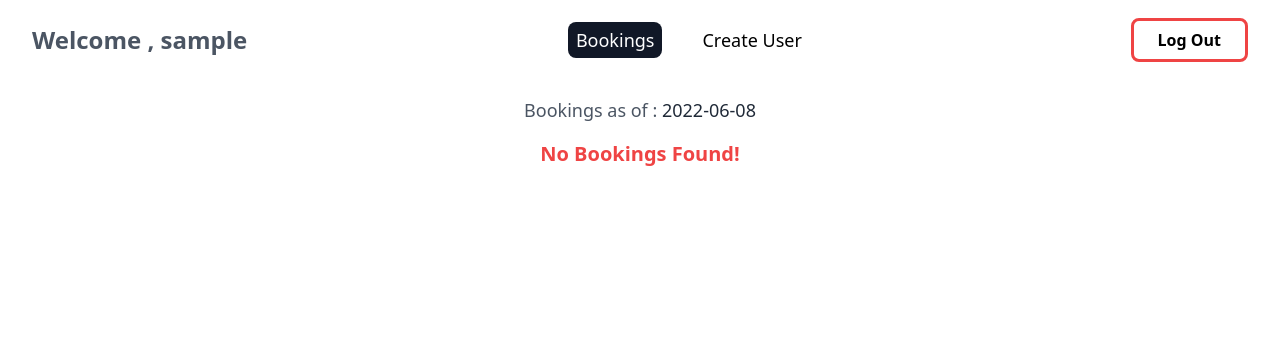
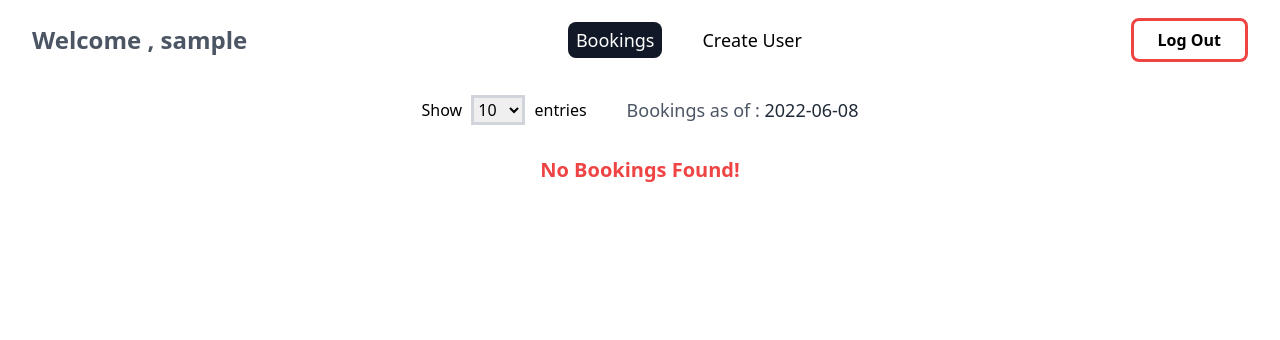
Before and after one commit to sabinbaniya/psychic-chainsaw, a PHP site: page /hotel/admin/index.php in a window 1280 px wide. Shown: the top 340 px of the page. Run offline with PHP 8.4, Linux system fonts and the light colour scheme; the visitor is signed in with stand-in values (Sample User, id 1); data that the repository does not hold is empty.

Commit message:
control number of entries

```diff
--- a/admin/index.php
+++ b/admin/index.php
@@ -4,6 +4,30 @@ if (!isset($_SESSION["loggedin"])) {
     header("Location: ../index.php");
     exit;
 }
+
+
+function isSelected($val)
+{
+    if (!isset($_GET["entries"])) {
+        return false;
+    }
+
+    $entries = $_GET["entries"];
+
+    if ($entries < 0) {
+        $entries = 10;
+    }
+    if ($entries > 100) {
+        $entries = 100;
+    }
+
+    if ($val === $entries) {
+        return true;
+    } else {
+        return false;
+    }
+}
+
 ?>
 <!DOCTYPE html>
 <html lang="en">
@@ -59,11 +83,38 @@ if (!isset($_SESSION["loggedin"])) {
     ?>
 
     <section class="max-w-[1400px] mx-auto px-8 overflow-x-auto">
-        <p class="text-center my-4 text-lg font-medium text-gray-600">Bookings as of : <span class="text-gray-800"> <?= date("Y-m-d")  ?></span></p>
+        <div class="flex items-center justify-center space-x-10">
+            <span class="inline-block">
+                <form action="./index.php" class="inline-block" id="entriesForm">
+                    <label for="entries">Show
+                    </label>
+                    <select required name="entries" id="entries" class="inline-block outline outline-gray-300 mx-2" onchange="document.getElementById('entriesForm').submit()">
+                        <option value="10" <?= isSelected("10") ? "selected" : "" ?>> 10</option>
+                        <option value="20" <?= isSelected("20") ? "selected" : "" ?>> 20</option>
+                        <option value="50" <?= isSelected("50") ? "selected" : "" ?>> 50</option>
+                        <option value="100" <?= isSelected("100") ? "selected" : "" ?>> 100</option>
+                    </select>
+                    <span>entries</span>
+                </form>
+            </span>
+            <p class="text-center my-4 text-lg font-medium text-gray-600 inline-block">Bookings as of : <span class="text-gray-800"> <?= date("Y-m-d")  ?></span></p>
+        </div>
+
         <?php
         include_once("../db/connectDB.php");
+        if (isset($_GET["entries"])) {
+            $entries = intval($_GET["entries"]);
+            if ($entries < 0) {
+                $entries = 10;
+            }
+            if ($entries > 100) {
+                $entries = 100;
+            }
+            $stmt = "SELECT * FROM bookings ORDER BY ID DESC LIMIT $entries";
+        } else {
+            $stmt = "SELECT * FROM bookings ORDER BY ID DESC LIMIT 10";
+        }
 
-        $stmt = "SELECT * FROM bookings ORDER BY ID DESC";
         $result = $conn->query($stmt);
 
         if ($result->num_rows > 0) {
@@ -73,6 +124,7 @@ if (!isset($_SESSION["loggedin"])) {
                     <thead class='bg-gray-800 text-white'>
                         <tr>
                             <th class='border px-4 py-1 cursor-default'>Reservation Id</th>
+                            <th class='border px-4 py-1 cursor-default'>Room type</th>
                             <th class='border px-4 py-1 cursor-default'>Name</th>
                             <th class='border px-4 py-1 cursor-default'>Email</th>
                             <th class='border px-4 py-1 cursor-default'>Mobile</th>
@@ -103,9 +155,11 @@ if (!isset($_SESSION["loggedin"])) {
                 $booking_status = $row["booking_status"];
                 $payment_option = $row["payment_option"];
                 $payment_status = $row["payment_status"];
+                $room_type = $row["room_type"];
 
                 echo "<tr class='border hover:bg-gray-200'>";
                 echo "<td class='border p-4 cursor-default' > $rsv_id </td>";
+                echo "<td class='border p-4 cursor-default' > $room_type </td>";
                 echo "<td class='border p-4 cursor-default' > $name </td>";
                 echo "<td class='border p-4 cursor-default' > $email </td>";
                 echo "<td class='border p-4 cursor-default' > $mobile </td>";
--- a/style.css
+++ b/style.css
@@ -570,9 +570,9 @@ Ensure the default browser behavior of the `hidden` attribute.
   margin-bottom: 0.5rem;
 }
 
-.my-10 {
-  margin-top: 2.5rem;
-  margin-bottom: 2.5rem;
+.mx-2 {
+  margin-left: 0.5rem;
+  margin-right: 0.5rem;
 }
 
 .mt-4 {
@@ -809,6 +809,12 @@ Ensure the default browser behavior of the `hidden` attribute.
   margin-bottom: calc(2rem * var(--tw-space-y-reverse));
 }
 
+.space-x-10 > :not([hidden]) ~ :not([hidden]) {
+  --tw-space-x-reverse: 0;
+  margin-right: calc(2.5rem * var(--tw-space-x-reverse));
+  margin-left: calc(2.5rem * calc(1 - var(--tw-space-x-reverse)));
+}
+
 .overflow-hidden {
   overflow: hidden;
 }
@@ -1201,6 +1212,14 @@ Ensure the default browser behavior of the `hidden` attribute.
   --tw-shadow: 0 4px 6px -1px rgb(0 0 0 / 0.1), 0 2px 4px -2px rgb(0 0 0 / 0.1);
   --tw-shadow-colored: 0 4px 6px -1px var(--tw-shadow-color), 0 2px 4px -2px var(--tw-shadow-color);
   box-shadow: var(--tw-ring-offset-shadow, 0 0 #0000), var(--tw-ring-shadow, 0 0 #0000), var(--tw-shadow);
+}
+
+.outline {
+  outline-style: solid;
+}
+
+.outline-gray-300 {
+  outline-color: #d1d5db;
 }
 
 .drop-shadow-sm {
```
Also changed, not shown: other parts of style.css (+57 -47 lines), admin/editbooking.php (+7 -0 lines), email_sender.php (+40 -36 lines).
